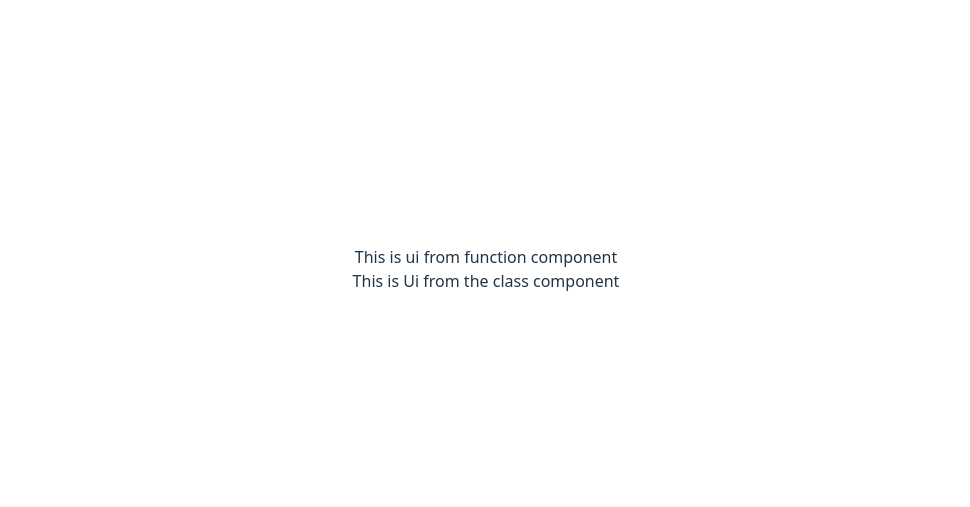
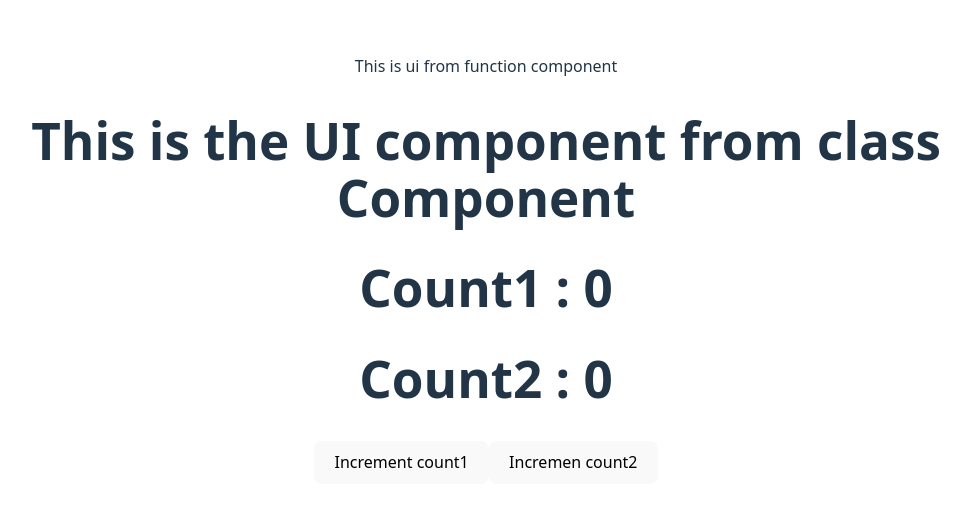
Before and after one commit to ebra2022-sudo/first-react-app, a React (Vite) app: page / in a window 1280 px wide. Shown: the part 131-638 px from the top of the page, without its empty margins (154-1124 px from the left). Built offline with nearby package versions, Linux system fonts and the light colour scheme.

Commit message:
Define state and manage the state in the class component

```diff
--- a/src/class_component.jsx
+++ b/src/class_component.jsx
@@ -1,11 +1,29 @@
 import { Component } from "react";
 
 
+
+// State management in the class based component
+
 class ClassComponent extends Component {
+    // define construnctor with props
+    constructor(props) {
+        super(props);
+        // define the state object using the this.state
+        this.state = {
+            count1:0,
+            count2:0,
+        };
+    }
+
     render() {
         return(
             <div>
-             This is Ui from the class component
+             <h1>This is the UI component from class Component</h1>
+             <h1>Count1 : {this.state.count1}</h1>
+             <h1>Count2 : {this.state.count2}</h1>
+
+             <button onClick={() => this.setState({count1: this.state.count1 + 1,})}>Increment count1</button>
+             <button onClick={() => this.setState({count2: this.state.count2 + 1,})}>Incremen count2</button>
             </div>
         );
     }
```
